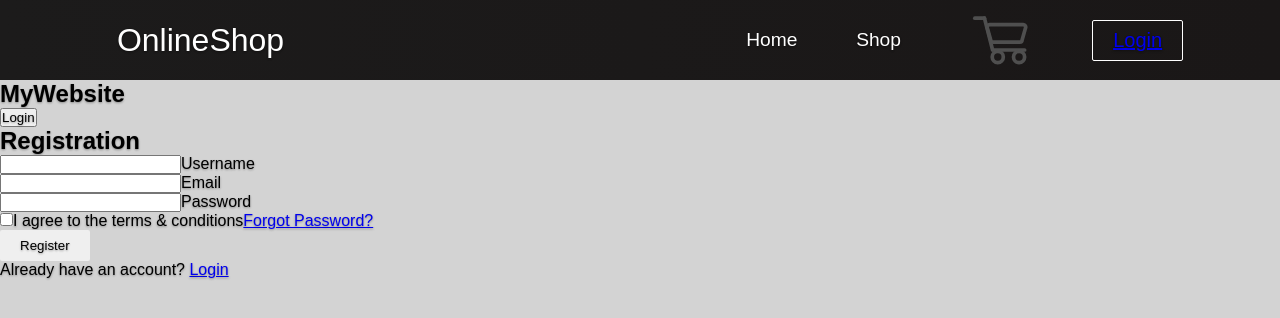
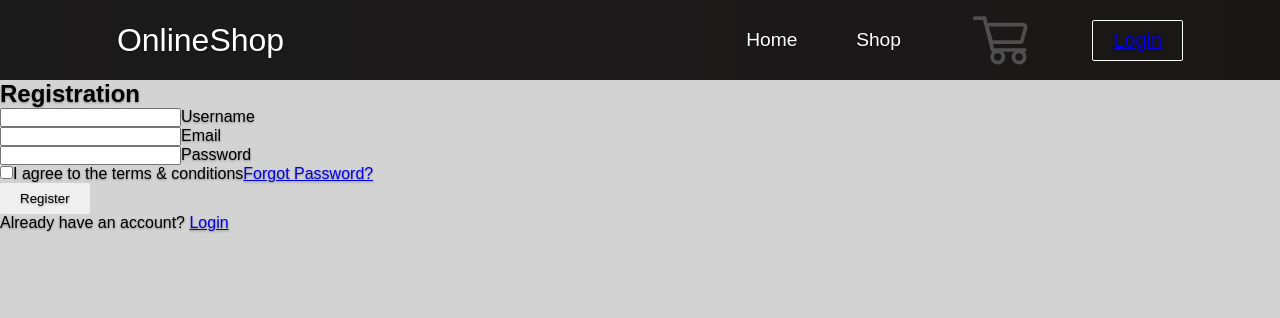
Before and after one commit to pinkx-xlink/react-shopping-cart-project, a React (Create React App) app in the folder shopping-cart/: page /signup in a window 1280 px wide. Shown: the top 318 px of the page. Built offline with nearby package versions, Linux system fonts and the light colour scheme.

Commit message:
Remove header

```diff
--- a/shopping-cart/src/components/pages/Signup.js
+++ b/shopping-cart/src/components/pages/Signup.js
@@ -30,13 +30,6 @@ const Signup = () => {
 
   return (
     <>
-      <header>
-            <h2 className="logo">MyWebsite</h2>
-            <nav className="navigation">
-                <button className="btnLogin-popup">Login</button>
-            </nav>
-        </header>
-
         <div className="wrapper">
             <span className="icon-close">
                 <ion-icon name="close"></ion-icon>
```
